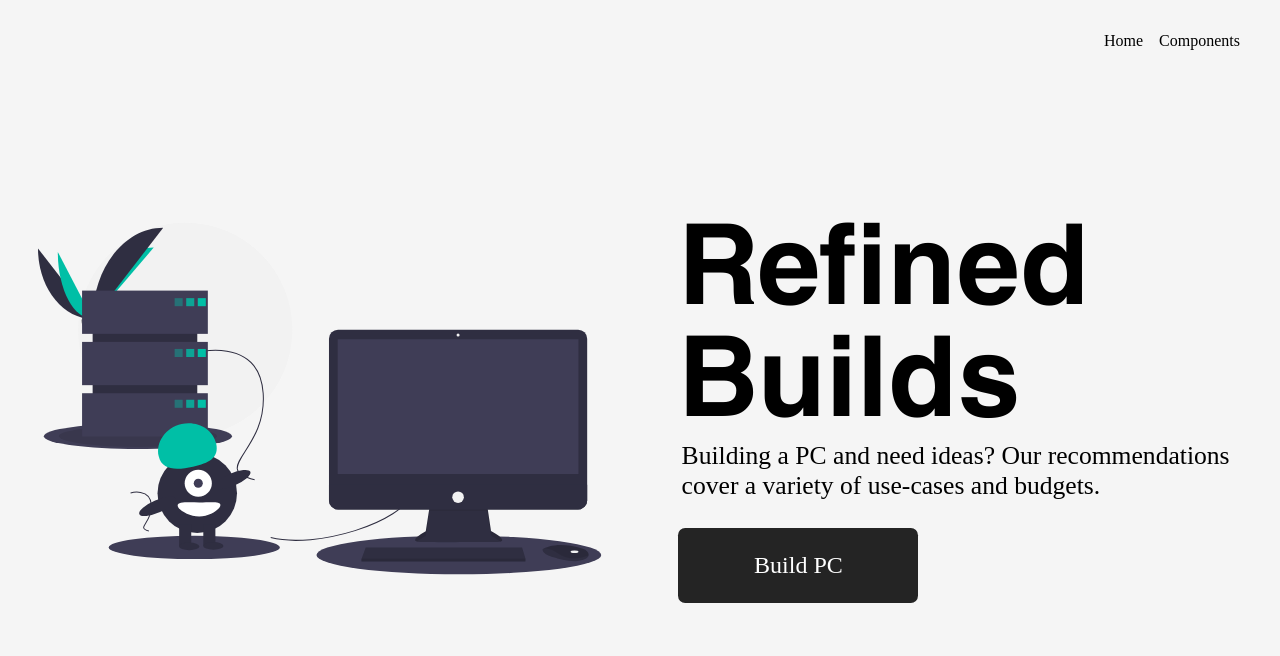
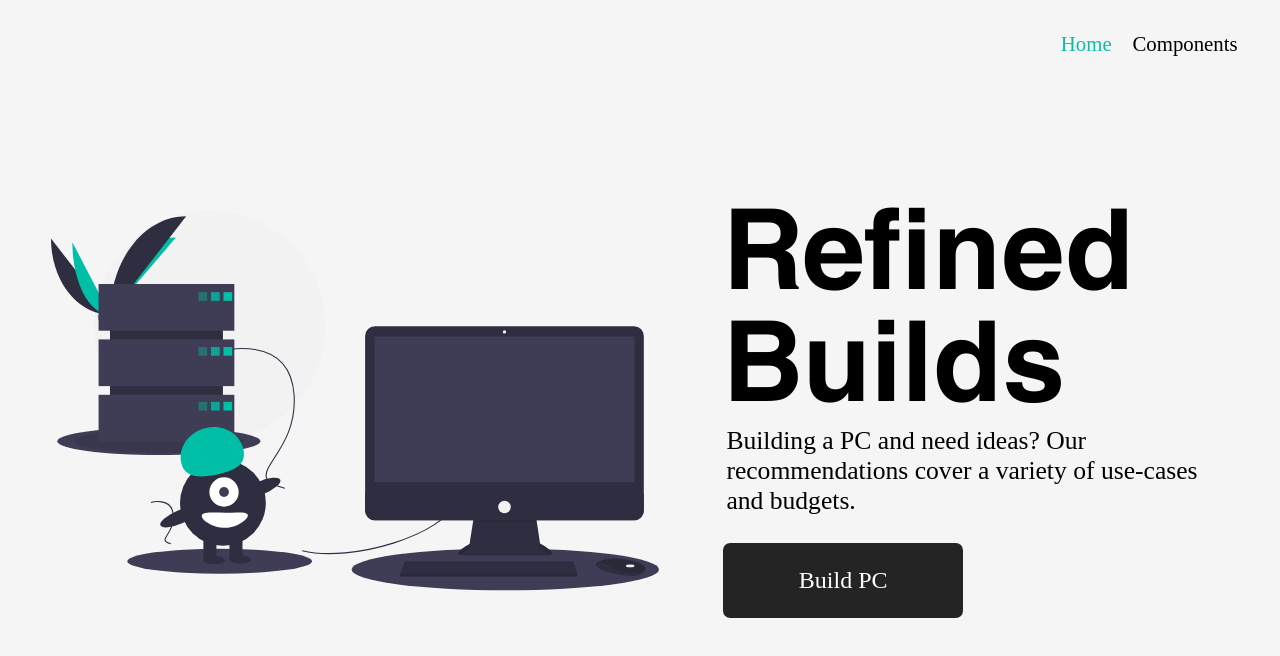
Before and after one commit to amltms/refinedbuilds, a React (Create React App) app in the folder client/: page / in a window 1280 px wide. Shown: the top 656 px of the page. Built offline with nearby package versions, Linux system fonts and the light colour scheme; a web font is replaced by a local one.

Commit message:
setup for hosting

```diff
--- a/client/public/index.html
+++ b/client/public/index.html
@@ -5,12 +5,12 @@
     <link rel="icon" href="%PUBLIC_URL%/favicon.ico" />
     <meta name="viewport" content="width=device-width, initial-scale=1" />
     <meta name="theme-color" content="#000000" />
-    <meta
-      name="description"
-      content="Web site created using create-react-app"
+    <meta name="description" content="PC building recommendation system" />
+    <link rel="apple-touch-icon" href="%PUBLIC_URL%/logo192.png" />
+    <link
+      rel="stylesheet"
+      href="https://cdn-uicons.flaticon.com/uicons-regular-rounded/css/uicons-regular-rounded.css"
     />
-    <link rel="apple-touch-icon" href="%PUBLIC_URL%/logo192.png" />
-    <link rel='stylesheet' href='https://cdn-uicons.flaticon.com/uicons-regular-rounded/css/uicons-regular-rounded.css'>
     <!--
       manifest.json provides metadata used when your web app is installed on a
       user's mobile device or desktop. See https://developers.google.com/web/fundamentals/web-app-manifest/
--- a/client/src/App.css
+++ b/client/src/App.css
@@ -135,24 +135,25 @@ nav {
 }
 
 nav a {
+  font-size: 1.3rem;
   padding: 0.5em;
+}
+
+.active {
+  color: #07bfa6;
 }
 
 .home {
   height: 100vh;
   display: flex;
-  flex-wrap: wrap;
-  justify-content: center;
+  justify-content: space-around;
   align-items: center;
-}
-
-.home > div {
-  flex-basis: 50%;
-  padding: 3vw;
+  padding: 4vw;
 }
 
 .homeImg {
   width: 100%;
+  margin-right: 4rem;
 }
 
 .home-right h1 {
--- a/client/src/components/home.js
+++ b/client/src/components/home.js
@@ -4,9 +4,7 @@ import { Link } from "react-router-dom";
 export const Home = () => {
   return (
     <div className="home">
-      <div className="home-left">
-        <MainImg className="homeImg" />
-      </div>
+      <MainImg className="homeImg" />
       <div className="home-right">
         <h1>Refined Builds</h1>
         <p>
--- a/package.json
+++ b/package.json
@@ -3,10 +3,11 @@
   "version": "0.0.0",
   "private": true,
   "scripts": {
-    "start": "node ./bin/www",
+    "start": "node app.js",
     "server": "nodemon app",
     "client": "npm start --prefix client",
-    "dev": "concurrently \"npm run client\" \"npm run server\""
+    "dev": "concurrently \"npm run client\" \"npm run server\"",
+    "postbuild": "NPM_CONFIG_PRODUCTION=false npm install --prefix client && npm run build --prefix client"
   },
   "dependencies": {
     "colors": "^1.4.0",
```
Also changed, not shown: 103 other files (tests, documents, lock files or other folders).
